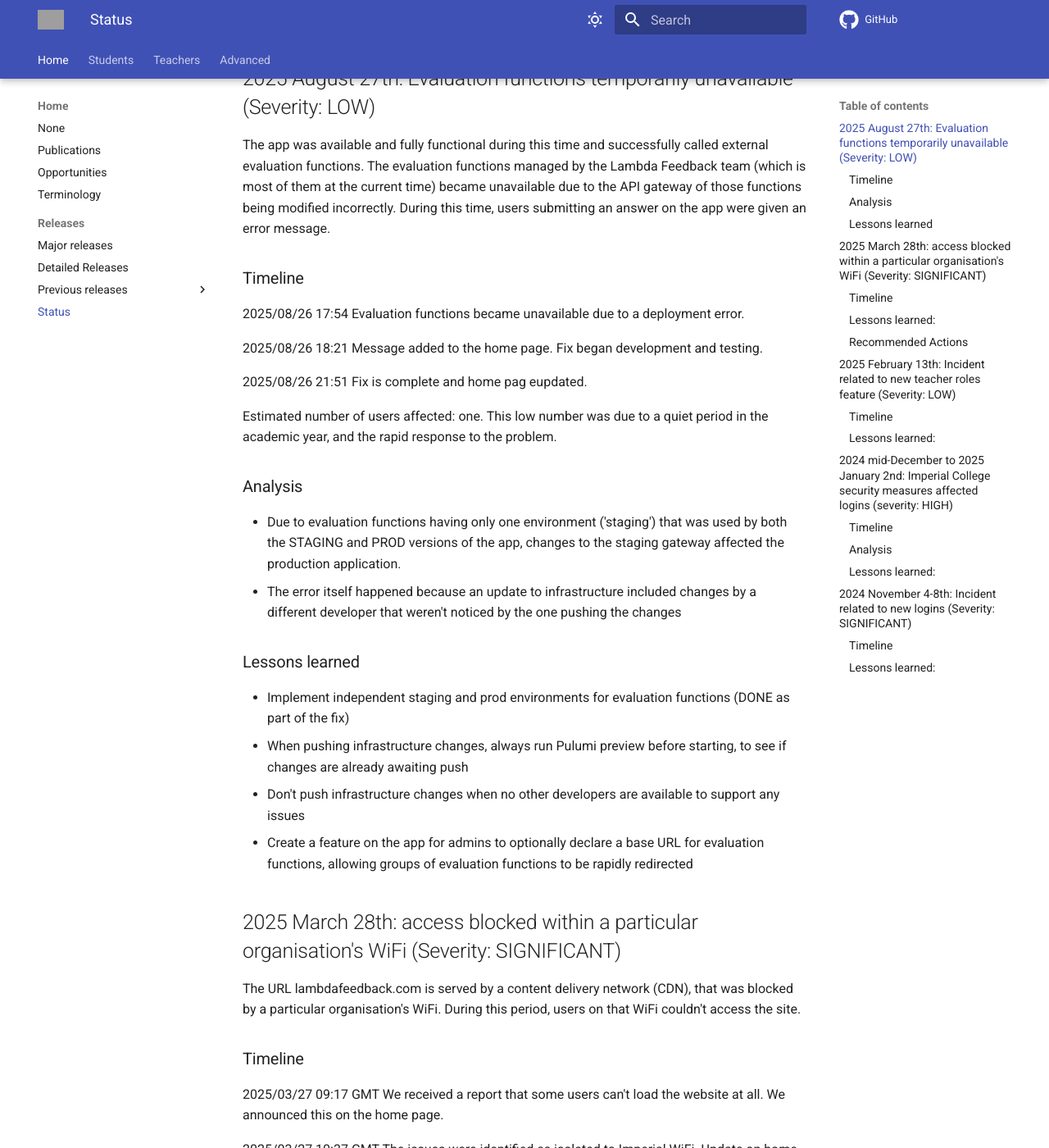
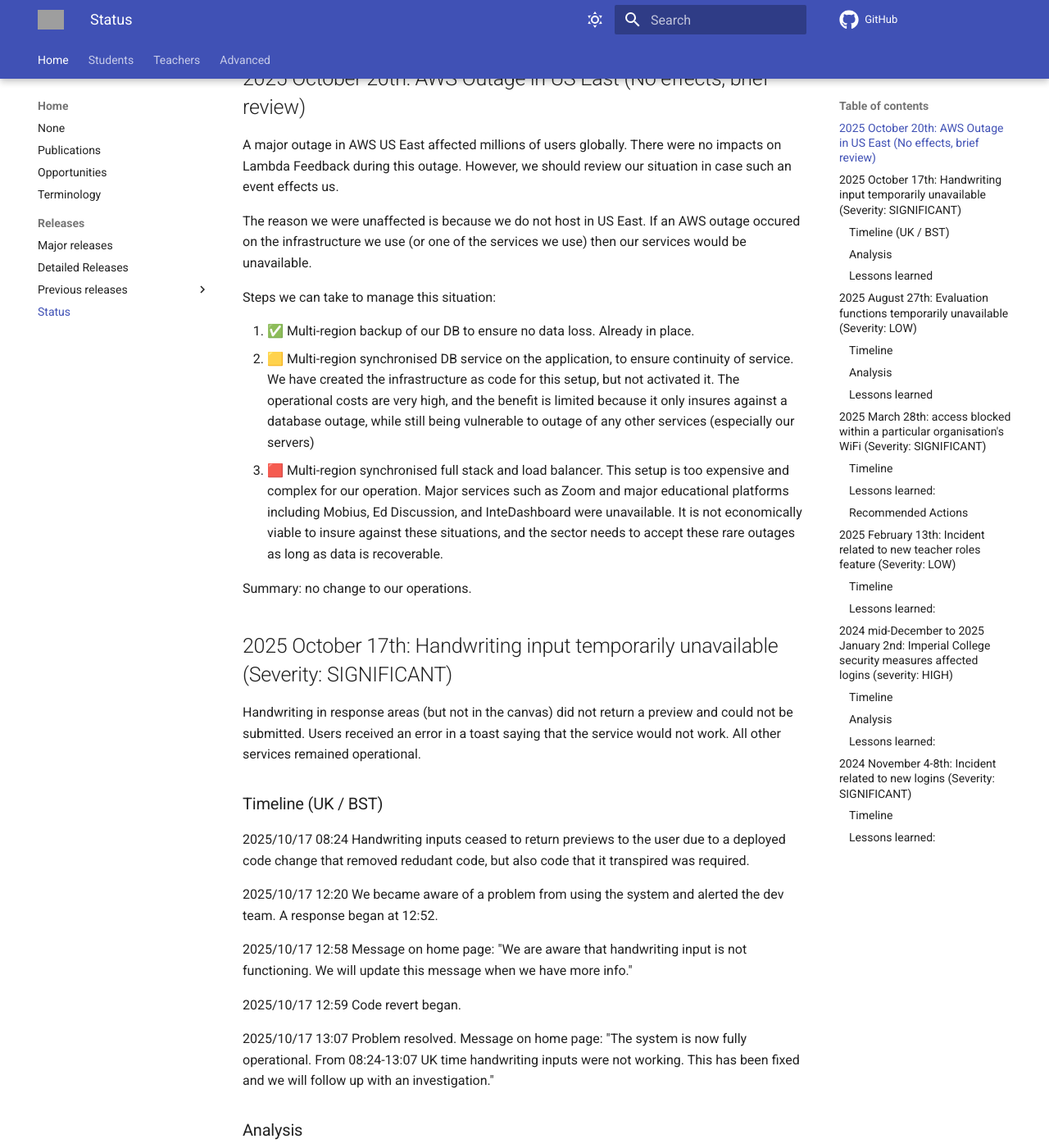
Before and after one commit to lambda-feedback/user-documentation, an MkDocs documentation site: the page built from docs/releases/status.md, in a window 1280 px wide and 1400 px high, scrolled down 452 px. Shown: the whole window at 82% size. Built offline with MkDocs 1.6.1 and Material for MkDocs 9.7.7, drawn with Linux system fonts in a browser that asks for light colours; comment, search, counter and statistics services are not loaded; some of the changed text lies outside the part shown; grey boxes are pictures that could not be loaded.

Commit message:
incident review 20251017

```diff
--- a/docs/releases/status.md
+++ b/docs/releases/status.md
@@ -3,6 +3,56 @@ Lambda Feedback is a cloud-native application that is available with full servic
 This page contains information about any known incidents where service was interrupted. The page begain in November 2024 following a significant incident. The purpose is to be informative, transparent, and ensure lessons are always learned so that service improves over time.
 
 The Severity of incidents is the product of number of users affected (for 100 users, N = 1), magnitude of the effect (scale 1-5 from workable to no service), and the duration (in hours). Severity below 1 is LOW, between 1 and 100 is SIGNIFICANT, and above 100 is HIGH. The severity is used to decide how much we invest in preventative measures, detection, mitigation plans, and rehearsals.
+
+## 2025 October 20th: AWS Outage in US East (No effects, brief review)
+
+A major outage in AWS US East affected millions of users globally. There were no impacts on Lambda Feedback during this outage. However, we should review our situation in case such an event effects us.
+
+The reason we were unaffected is because we do not host in US East. If an AWS outage occured on the infrastructure we use (or one of the services we use) then our services would be unavailable.
+
+Steps we can take to manage this situation:
+
+1. ✅ Multi-region backup of our DB to ensure no data loss. Already in place.
+2. 🟨 Multi-region synchronised DB service on the application, to ensure continuity of service.  We have created the infrastructure as code for this setup, but not activated it. The operational costs are very high, and the benefit is limited because it only insures against a database outage, while still being vulnerable to outage of any other services (especially our servers)
+3. 🟥 Multi-region synchronised full stack and load balancer. This setup is too expensive and complex for our operation. Major services such as Zoom and major educational platforms including Mobius, Ed Discussion, and InteDashboard were unavailable. It is not economically viable to insure against these situations, and the sector needs to accept these rare outages as long as data is recoverable.
+
+Summary: no change to our operations.
+
+## 2025 October 17th: Handwriting input temporarily unavailable (Severity: SIGNIFICANT)
+
+Handwriting in response areas (but not in the canvas) did not return a preview and could not be submitted. Users received an error in a toast saying that the service would not work. All other services remained operational.
+
+### Timeline (UK / BST)
+
+2025/10/17 08:24 Handwriting inputs ceased to return previews to the user due to a deployed code change that removed redudant code, but also code that it transpired was required.
+
+2025/10/17 12:20 We became aware of a problem from using the system and alerted the dev team. A response began at 12:52.
+
+2025/10/17 12:58 Message on home page: "We are aware that handwriting input is not functioning. We will update this message when we have more info."
+
+2025/10/17 12:59 Code revert began.
+
+2025/10/17 13:07 Problem resolved. Message on home page: "The system is now fully operational. From 08:24-13:07 UK time handwriting inputs were not working. This has been fixed and we will follow up with an investigation."
+
+### Analysis
+
+Technically, the issue was caused by removing code that was necessary.
+
+Operationally, the process was as follows:
+- Removal of 'unused' code submitted by one dev and reviewed by another and approved.
+- The code was not subject to user testing ('QA') due to no anticipated effect to test.
+- The code was pushed in the morning to minimise impact on users
+- Alerts were not monitored closely
+
+Post-hoc analysis shows that approximately 20 users were affected.
+
+### Lessons learned
+
+- Basic QA of all changes going to PROD is necessary (on STAGING). It won't always catch problems but it will sometimes (and in this case it would have).
+- Monitoring immediately after pushes, and approximately an hour after pushes, should be standard procedure.
+- Integration tests would help, although they are considered outside the scope of this project at the current stage due to the resource required to continually maintain those tests
+
+N=0.2, effect = 2, duration = 5. Severity = 2 (SIGNIFICANT.)
 
 ## 2025 August  27th: Evaluation functions temporarily unavailable (Severity: LOW)
 
```
